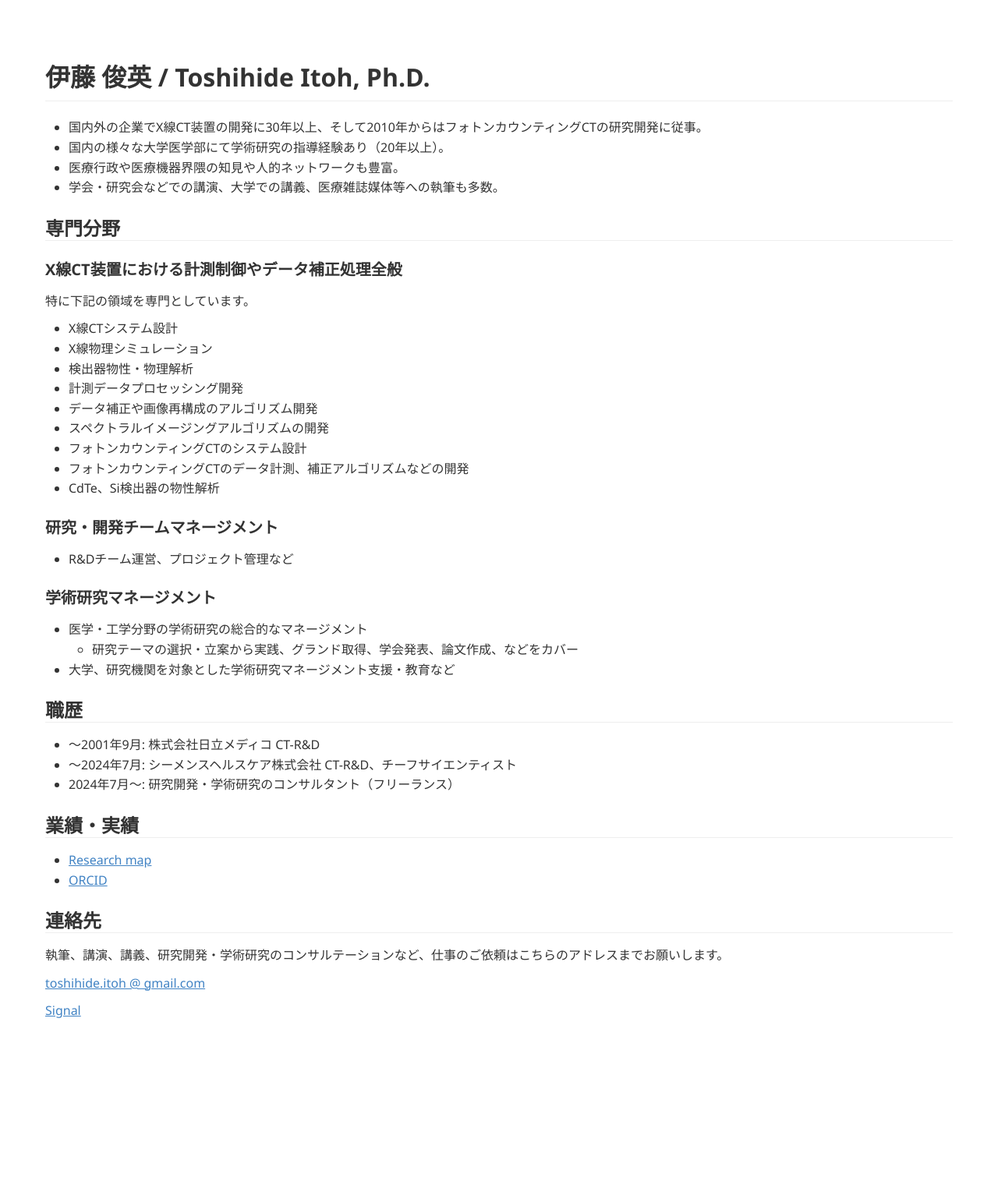
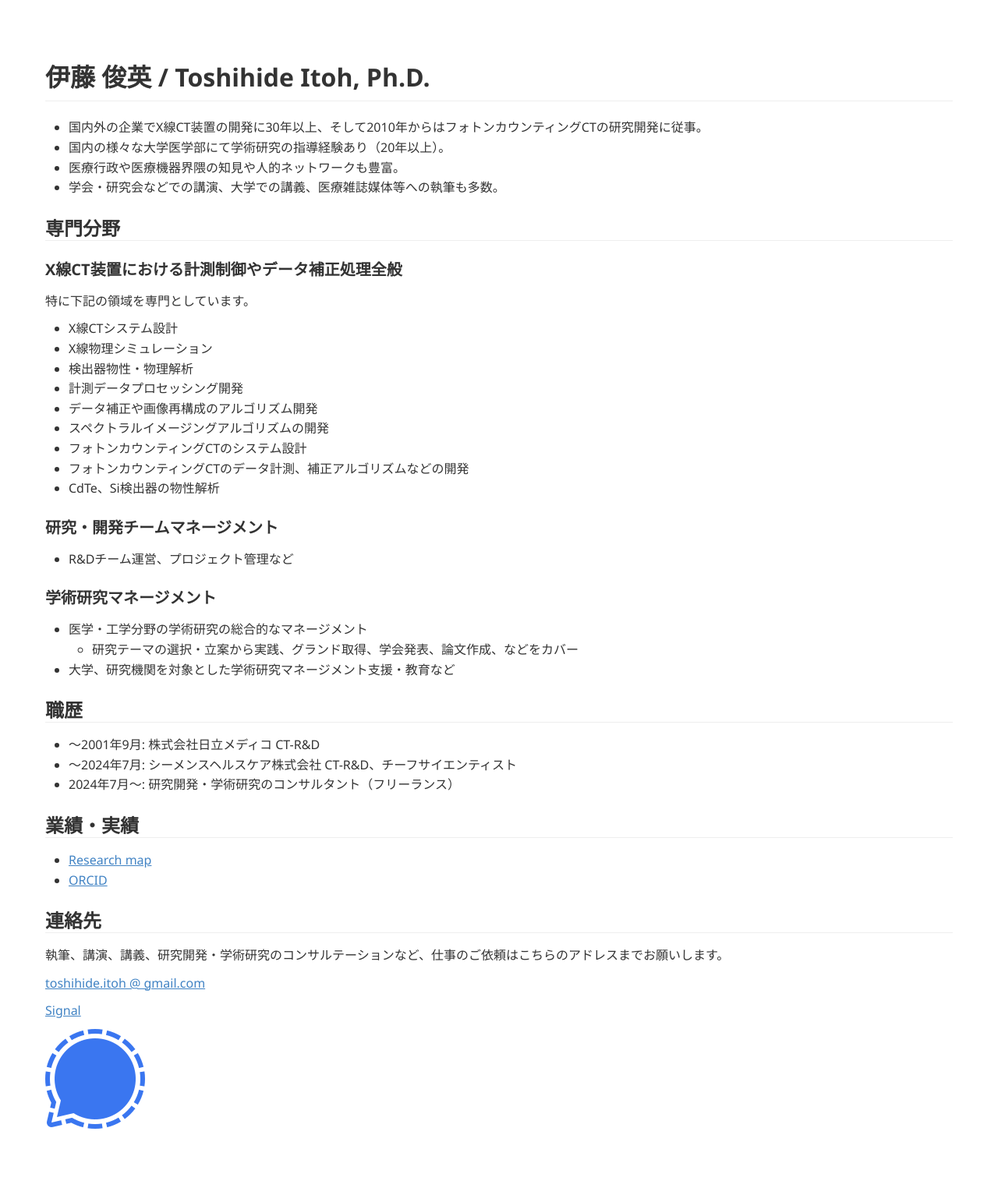
Before and after one commit to tnitoh/tnitoh.github.io, a Jekyll site: the page built from index.md, in a window 1280 px wide. Shown: the whole page at 78% size. Built offline with Jekyll 4.4.1, drawn with Linux system fonts in a browser that asks for light colours; Markdown is read by kramdown in place of the engine named in the settings; before the commit the page ends 1378 px from its top, so only the background shows below that.

Commit message:
Update index.md

```diff
--- a/index.md
+++ b/index.md
@@ -53,3 +53,5 @@
 [toshihide.itoh @ gmail.com](contact_note.md)
 
 [Signal](https://signal.me/#eu/0PxDfmg6zt5BLhErTWGJ2B8CpgqLLxs-mf7HnWFgV419OTwldstGhYAcN4jBTN_O){:target="_blank"}
+
+![signal](https://github.com/tnitoh/tnitoh.github.io/blob/main/signal-logo.png)
```
